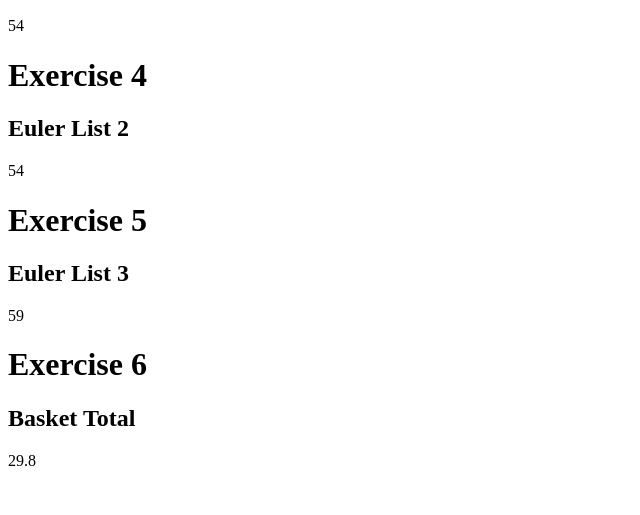
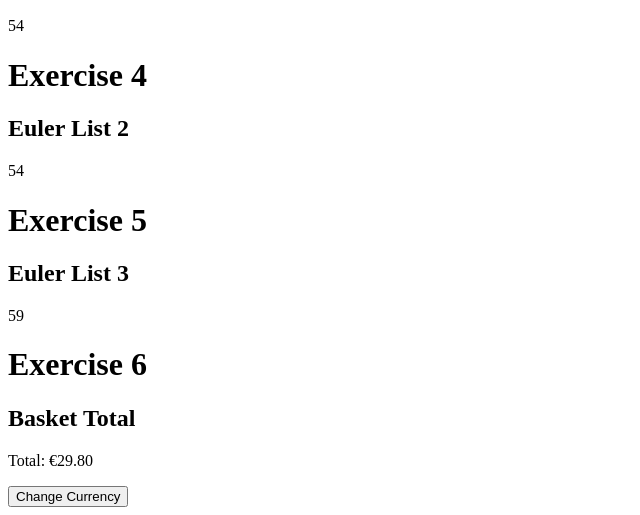
Before and after one commit to Ronocks/B9IS123-PROGRAMMING-FOR-INFORMATION-SYSTEMS-, a plain HTML site: page index.html in a window 1280 px wide. Shown: the part 663-1178 px from the top of the page, without its empty margins (0-640 px from the left). Before the commit the page ends 1149 px from the top, so only its background shows below. Drawn offline with Linux system fonts and the light colour scheme.

Commit message:
Currency Change

```diff
--- a/index.html
+++ b/index.html
@@ -182,13 +182,17 @@
 
 <p id="results6"></p>
 
+<button onclick="changeCurrency()">Change Currency</button>
+
 <script>
+
     let total = (basket, prices) => {
         let cost = 0;
 
         for(let key in basket){
             cost += basket[key] * prices[key];
         }
+
         return cost;
     };
 
@@ -197,7 +201,8 @@
         meat: 4,
         bread: 2,
         eggs: 1
-        }
+    };
+
     let prices = {
         milk: 3.20,
         meat: 4.50,
@@ -206,9 +211,29 @@
     };
 
     let answer = total(basket, prices);
-        document.getElementById("results6").textContent = answer;
+
+    document.getElementById("results6").textContent =
+        "Total: €" + answer.toFixed(2);
+
+    let changeCurrency = () => {
+
+        fetch("https://api.frankfurter.app/latest?from=EUR&to=USD")
+
+            .then(response => response.json())
+
+            .then(data => {
+
+                let rate = data.rates.USD;
+
+                let convertedTotal = answer * rate;
+
+                document.getElementById("results6").textContent =
+                    "Total: $" + convertedTotal.toFixed(2);
+
+            });
+
+    };
+
 </script>
-
-
 </body>
 </html>
```
Lines whose indentation alone changed are shown as unchanged.
